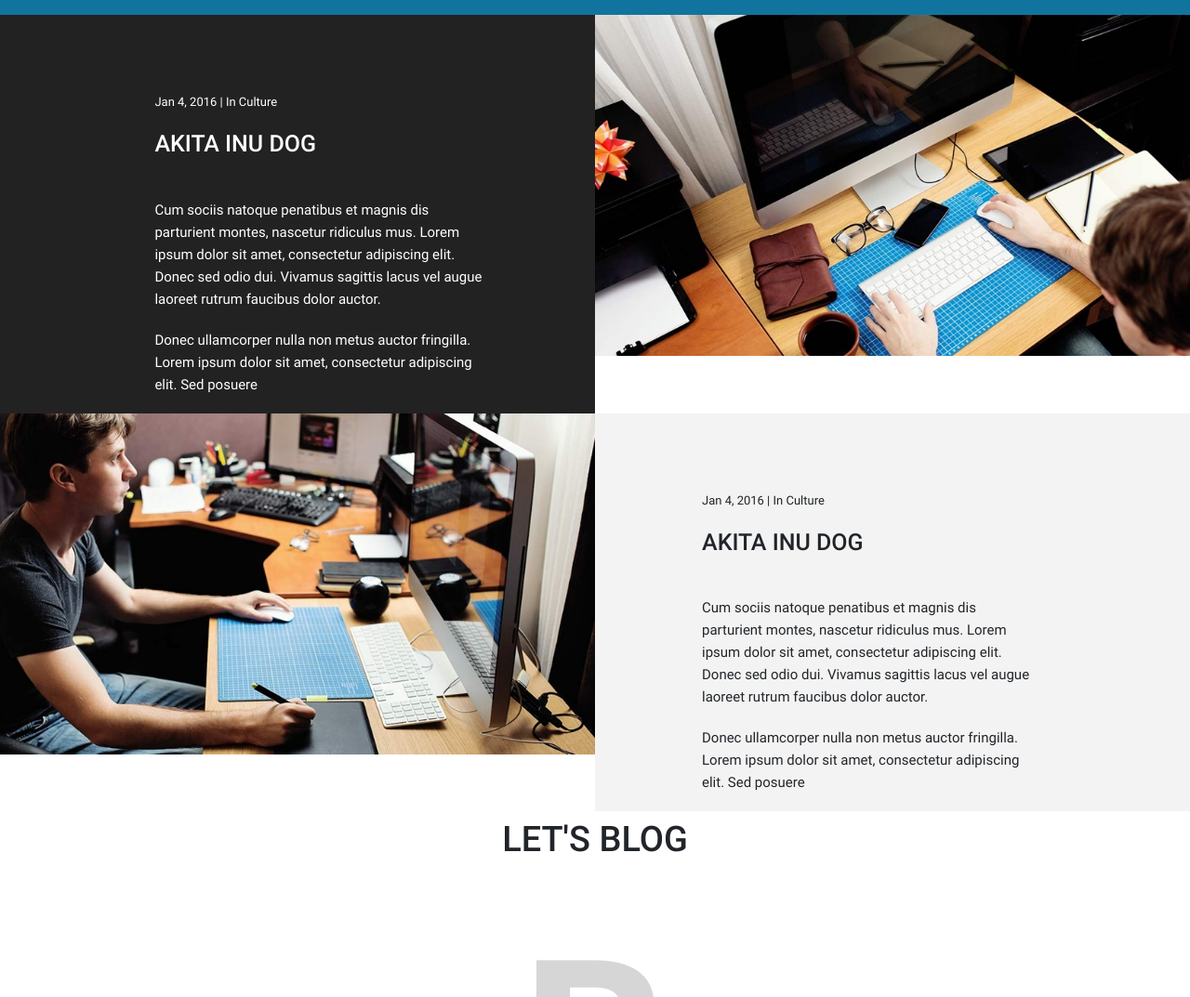
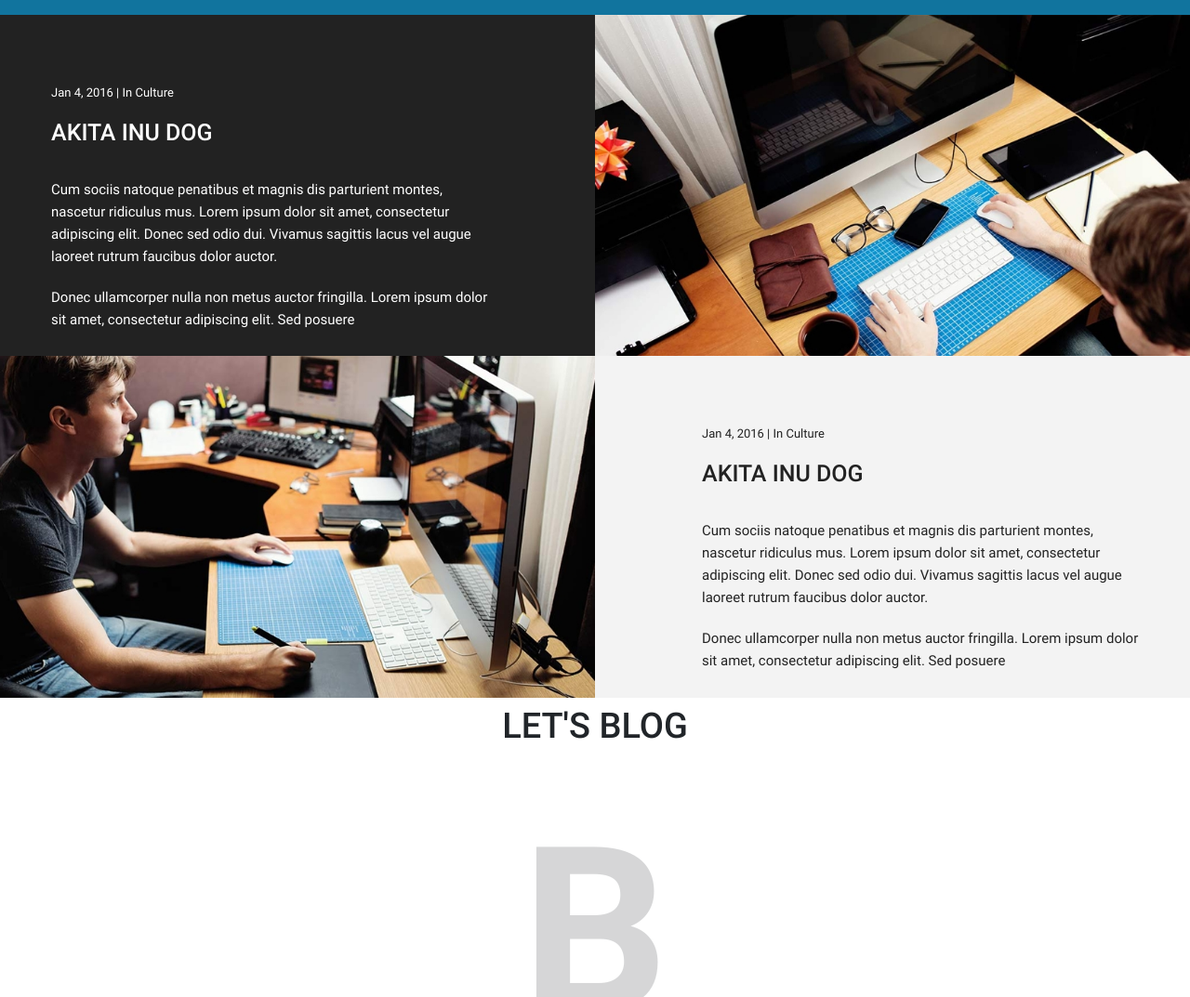
Before and after one commit to costaline/creatives-da, a website: page source/index.html in a window 1280 px wide. Shown: the part 1600-2673 px from the top of the page at 93% size. Drawn offline with nearby package versions, Linux system fonts and the light colour scheme; files that its build step writes are made by us from their sources; files whose address does not match are found by name.

Commit message:
modify news

```diff
--- a/source/blocks/news/style/news.less
+++ b/source/blocks/news/style/news.less
@@ -1,16 +1,26 @@
 .news__left {
-  padding-left: 13% !important;
   padding-right: 115px !important;
-  padding-top: 80px;
   color: #ffffff;
   background-color: #222222;
 }
 
 .news__right {
   padding-left: 115px !important;
-  padding-right: 13% !important;
-  padding-top: 80px;
+  color: #222222;
   background-color: #f3f3f3;
+}
+
+.news__wrapper {
+  max-width: 470px;
+  padding-top: 70px;
+
+  &--left {
+    margin-left: auto;
+  }
+
+  &--right {
+    margin-right: auto;
+  }
 }
 
 .news__date {
@@ -18,8 +28,8 @@
 }
 
 .news__title {
-  margin-top: 15px;
-  margin-bottom: 40px;
+  margin-top: 13px;
+  margin-bottom: 30px;
   font-size: 25px;
   font-weight: 500;
   text-transform: uppercase;
--- a/source/index.html
+++ b/source/index.html
@@ -103,6 +103,7 @@
       <ul class="news__list">
         <li class="news__item row no-gutters">
           <div class="news__left col-lg-6 mr-auto order-1">
+            <div class="news__wrapper news__wrapper--left">
               <time class="news__date" datetime="2016-01-04">
                 Jan 4, 2016 | In Culture
               </time>
@@ -121,12 +122,14 @@
                 Sed posuere
               </p>
             </div>
+          </div>
           <div class="col-lg-6 order-2">
             <img class="news__picture" src="img/news-1.jpg" width="826" height="474" alt="news-1">
           </div>
         </li>
         <li class="news__item row no-gutters">
           <div class="news__right col-lg-6 ml-auto order-2">
+            <div class="news__wrapper news__wrapper--right">
               <time class="news__date" datetime="2016-01-04">
                 Jan 4, 2016 | In Culture
               </time>
@@ -144,6 +147,7 @@
                 elit.
                 Sed posuere
               </p>
+            </div>
           </div>
           <div class="col-lg-6 order-1">
             <img class="news__picture" src="img/news-2.jpg" width="826" height="474" alt="news-2">
```
Lines whose indentation alone changed are shown as unchanged.
